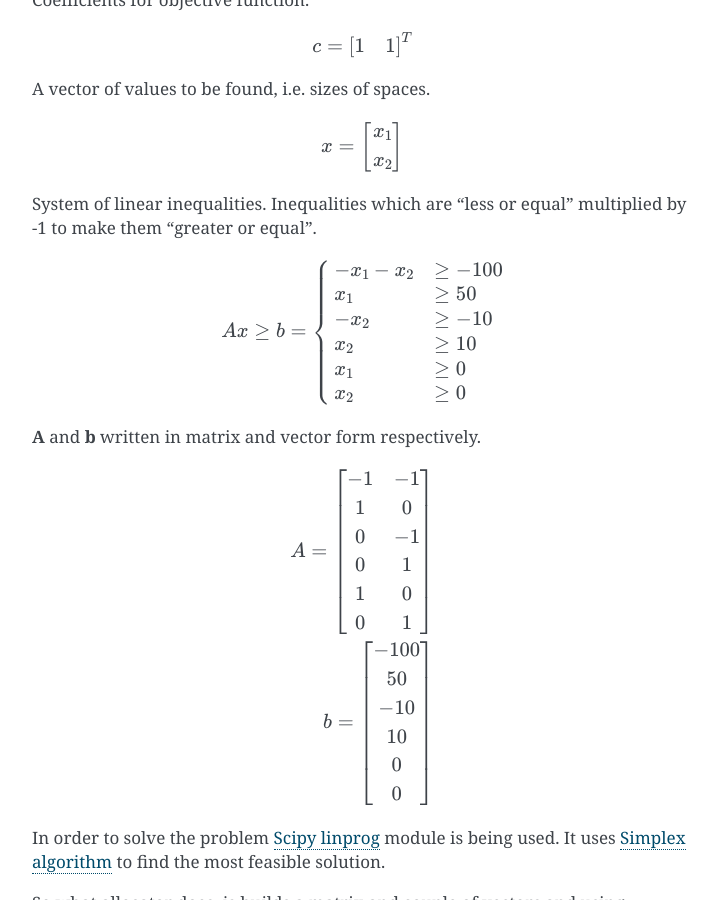
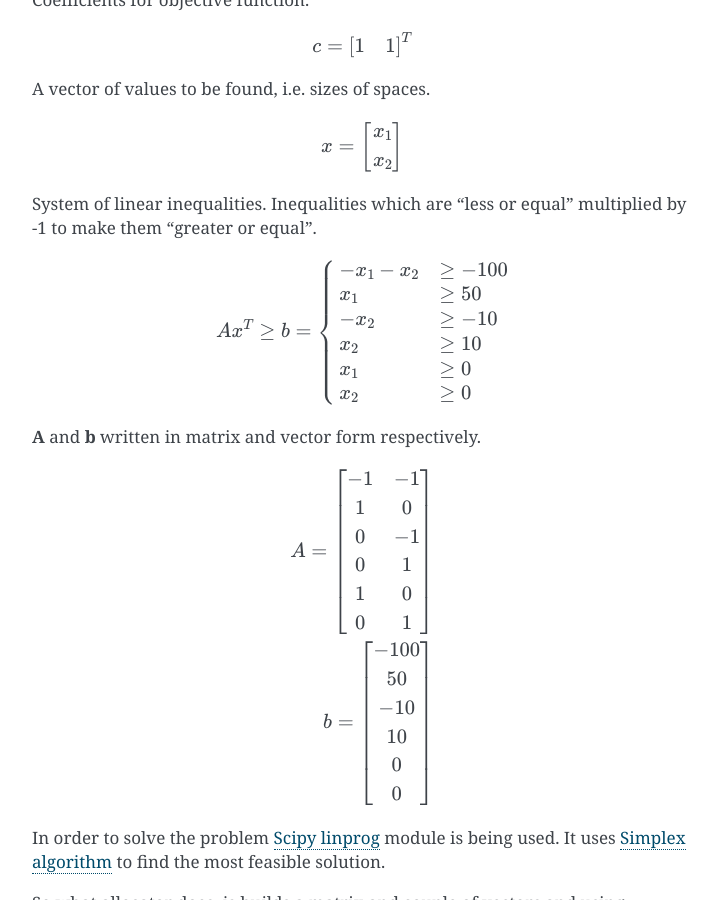
Before and after one commit to openstack-archive/bareon-allocator, a Sphinx documentation site: the page built from doc/source/architecture.rst, in a window 1280 px wide and 900 px high, scrolled down 4941 px. Shown: the whole window, without its empty margins (388-1106 px from the left). Built offline with Sphinx 7.4.7, drawn with Linux system fonts in a browser that asks for light colours.

Commit message:
Doc. Vector x should be transposed when multiplied by A.

```diff
--- a/doc/source/architecture.rst
+++ b/doc/source/architecture.rst
@@ -229,7 +229,7 @@ System of linear inequalities. Inequalities which are "less or equal" multiplied
 
 .. math::
 
-   Ax \ge b = \begin{cases}
+   Ax^{T} \ge b = \begin{cases}
     - x_1  - x_2 & \ge -100 \\
     x_1 & \ge 50 \\
     -x_2 & \ge -10 \\
```
